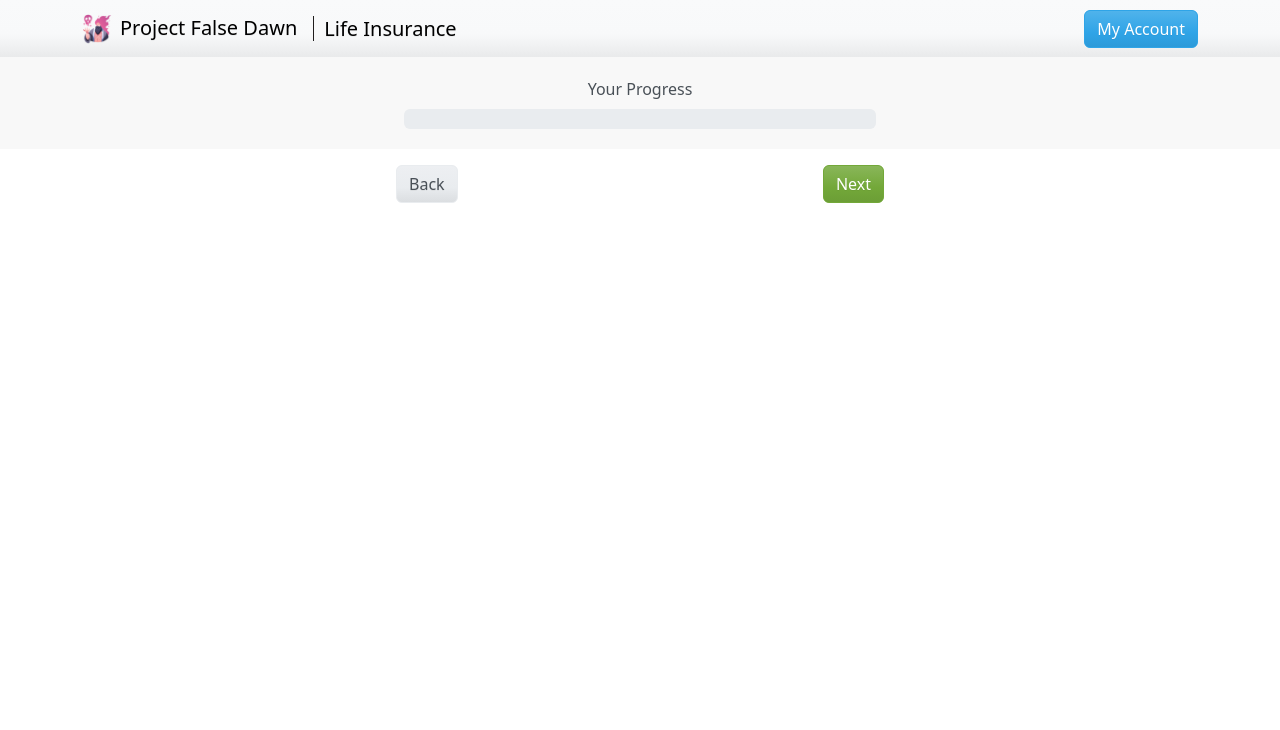
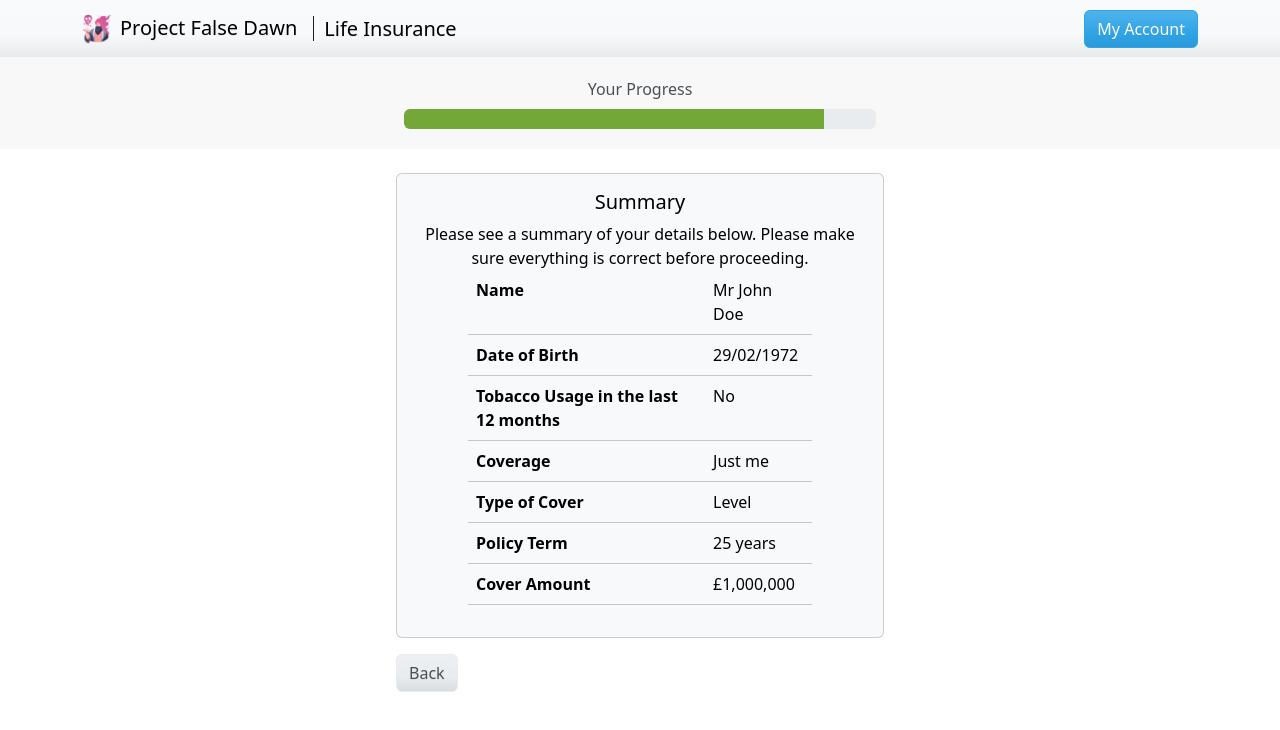
Before and after one commit to xNmS/Project-False-Dawn, a React (Create React App) app in the folder Front-End/my-app/: page /summary in a window 1280 px wide. Shown: the top 730 px of the page. Built offline with nearby package versions, Linux system fonts and the light colour scheme.

Commit message:
added amount & summary

```diff
--- a/Front-End/my-app/package.json
+++ b/Front-End/my-app/package.json
@@ -8,6 +8,7 @@
     "@testing-library/user-event": "^13.5.0",
     "bootstrap": "^5.3.2",
     "react": "^18.2.0",
+    "react-currency-input-field": "^3.6.11",
     "react-dom": "^18.2.0",
     "react-router-dom": "^6.18.0",
     "web-vitals": "^2.1.4"
--- /dev/null
+++ b/Front-End/my-app/src/Amount.js
@@ -0,0 +1,30 @@
+import CurrencyInput from "react-currency-input-field";
+
+function Amount() {
+  return (
+    <div className="container" style={{ width: "40%" }}>
+      <div className="card text-bg-light mt-4 text-center">
+        <div className="card-body text-center">
+          <h5 className="card-title">How much cover would you like?</h5>
+          <div className="container center-content">
+            <CurrencyInput
+              className="form-control form-control-lg mt-1"
+              id="input-example"
+              name="input-name"
+              placeholder="Please enter a number"
+              prefix="£"
+              decimalsLimit={0}
+              onValueChange={(value, name) => console.log(value, name)}
+              aria-describedby="Cover Amount"
+              style={{
+                maxWidth: "50%",
+                textAlign: "center",
+              }}
+            />
+          </div>
+        </div>
+      </div>
+    </div>
+  );
+}
+export default Amount;
--- a/Front-End/my-app/src/App.js
+++ b/Front-End/my-app/src/App.js
@@ -10,6 +10,8 @@ import PolicyType from "./PolicyType.js";
 import CoverType from "./CoverType.js";
 import Duration from "./Duration.js";
 import Address from "./Address.js";
+import Amount from "./Amount.js";
+import Summary from "./Summary.js";
 import Buttons from "./Buttons.js";
 
 function App() {
@@ -26,6 +28,8 @@ function App() {
           <Route path="/covertype" element={<CoverType />} />
           <Route path="/duration" element={<Duration />} />
           <Route path="/address" element={<Address />} />
+          <Route path="/amount" element={<Amount />} />
+          <Route path="/summary" element={<Summary />} />
         </Routes>
         <Buttons />
       </Router>
--- a/Front-End/my-app/src/Order.js
+++ b/Front-End/my-app/src/Order.js
@@ -6,6 +6,8 @@ const order = [
   "/covertype",
   "/duration",
   "/address",
+  "/amount",
+  "/summary",
 ];
 
 export default order;
--- /dev/null
+++ b/Front-End/my-app/src/Summary.js
@@ -0,0 +1,54 @@
+function Summary() {
+  return (
+    <div className="container" style={{ width: "40%" }}>
+      <div className="card text-bg-light mt-4 text-center">
+        <div className="card-body text-center">
+          <h5 className="card-title">Summary</h5>
+          Please see a summary of your details below. Please make sure
+          everything is correct before proceeding.
+          <div className="container center-content">
+            <table
+              class="table table-hover table-light"
+              style={{
+                maxWidth: "80%",
+                textAlign: "left",
+              }}
+            >
+              <tbody>
+                <tr>
+                  <th scope="row">Name</th>
+                  <td>Mr John Doe</td>
+                </tr>
+                <tr>
+                  <th scope="row">Date of Birth</th>
+                  <td>29/02/1972</td>
+                </tr>
+                <tr>
+                  <th scope="row">Tobacco Usage in the last 12 months</th>
+                  <td>No</td>
+                </tr>
+                <tr>
+                  <th scope="row">Coverage</th>
+                  <td>Just me</td>
+                </tr>
+                <tr>
+                  <th scope="row">Type of Cover</th>
+                  <td>Level</td>
+                </tr>
+                <tr>
+                  <th scope="row">Policy Term</th>
+                  <td>25 years</td>
+                </tr>
+                <tr>
+                  <th scope="row">Cover Amount</th>
+                  <td>£1,000,000</td>
+                </tr>
+              </tbody>
+            </table>
+          </div>
+        </div>
+      </div>
+    </div>
+  );
+}
+export default Summary;
```
Also changed, not shown: 1 other file (tests, documents, lock files or other folders).
